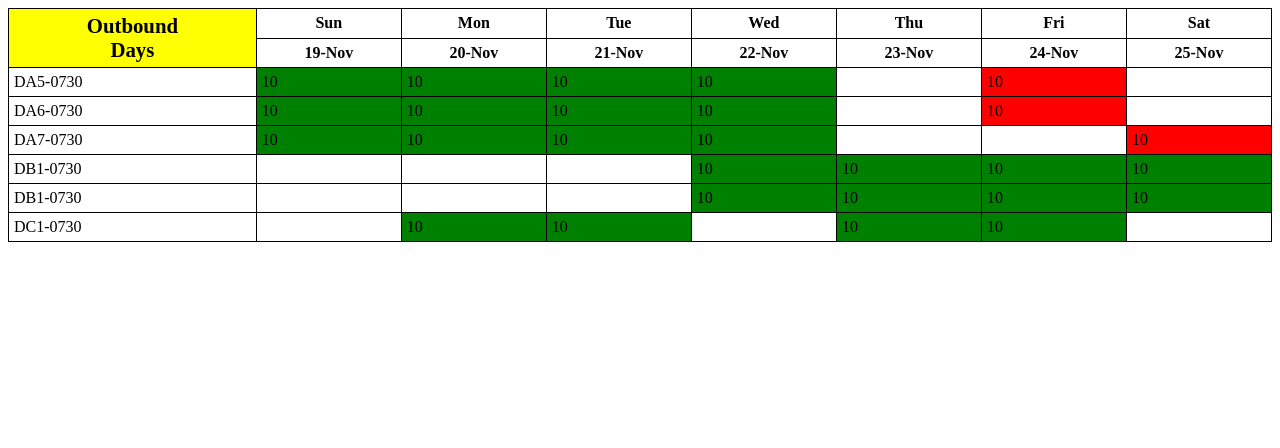
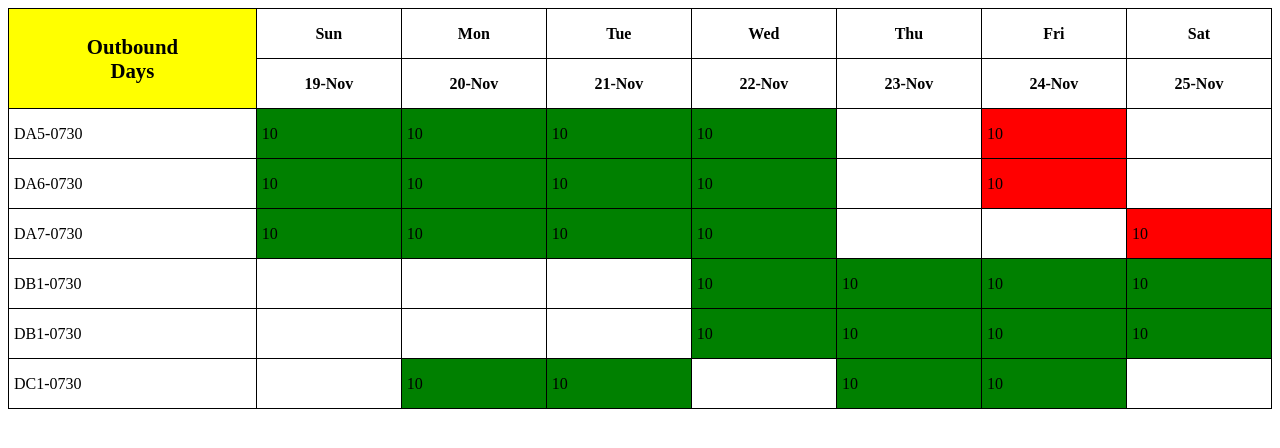
Before and after one commit to jagadipl/Labour-Schedule, a plain HTML site: page table.html in a window 1280 px wide. Drawn offline with Linux system fonts and the light colour scheme.

```diff
--- a/table.css
+++ b/table.css
@@ -17,3 +17,7 @@
 .red-cell{
     background-color: red;
 }
+tr{
+     height:50px ;
+     width: 50px;
+    }
```
